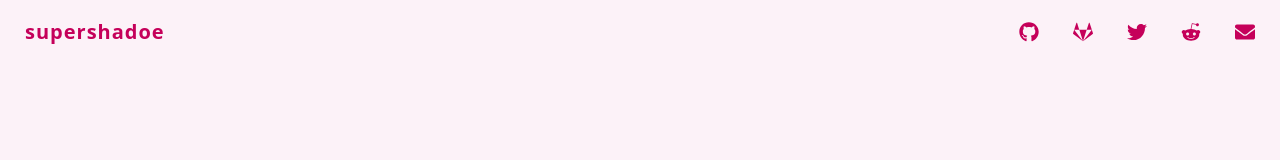
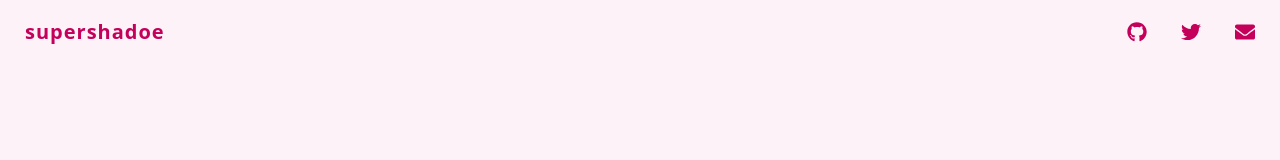
Before and after one commit to supershadoe/website, an Astro site: page / in a window 1280 px wide. Shown: the top 160 px of the page. Built offline with nearby package versions, Linux system fonts and the light colour scheme; Astro itself is replaced by a stand-in of ours.

Commit message:
Remove reddit and gitlab from landing site

```diff
--- a/src/components/fa-icons/GitLabIcon.astro
+++ /dev/null
@@ -1,11 +0,0 @@
-<svg
-    class="fill-base-content w-5 h-5 inline-block"
-    aria-label="GitLab"
-    xmlns="http://www.w3.org/2000/svg"
-    viewBox="0 0 512 512">
-    <!-- Font Awesome Free 5.15.4 by @fontawesome - https://fontawesome.com License - https://fontawesome.com/license/free (Icons: CC BY 4.0, Fonts: SIL OFL 1.1, Code: MIT License) -->
-    <title>GitLab</title>
-    <path
-        d="M105.2 24.9c-3.1-8.9-15.7-8.9-18.9 0L29.8 199.7h132c-.1 0-56.6-174.8-56.6-174.8zM.9 287.7c-2.6 8 .3 16.9 7.1 22l247.9 184-226.2-294zm160.8-88l94.3 294 94.3-294zm349.4 88l-28.8-88-226.3 294 247.9-184c6.9-5.1 9.7-14 7.2-22zM425.7 24.9c-3.1-8.9-15.7-8.9-18.9 0l-56.6 174.8h132z"
-    ></path>
-</svg>
--- a/src/components/fa-icons/RedditIcon.astro
+++ /dev/null
@@ -1,11 +0,0 @@
-<svg
-    class="fill-base-content w-5 h-5 inline-block"
-    aria-label="Reddit"
-    xmlns="http://www.w3.org/2000/svg"
-    viewBox="0 0 512 512">
-    <!-- Font Awesome Free 5.15.4 by @fontawesome - https://fontawesome.com License - https://fontawesome.com/license/free (Icons: CC BY 4.0, Fonts: SIL OFL 1.1, Code: MIT License) -->
-    <title>Reddit</title>
-    <path
-        d="M440.3 203.5c-15 0-28.2 6.2-37.9 15.9-35.7-24.7-83.8-40.6-137.1-42.3L293 52.3l88.2 19.8c0 21.6 17.6 39.2 39.2 39.2 22 0 39.7-18.1 39.7-39.7s-17.6-39.7-39.7-39.7c-15.4 0-28.7 9.3-35.3 22l-97.4-21.6c-4.9-1.3-9.7 2.2-11 7.1L246.3 177c-52.9 2.2-100.5 18.1-136.3 42.8-9.7-10.1-23.4-16.3-38.4-16.3-55.6 0-73.8 74.6-22.9 100.1-1.8 7.9-2.6 16.3-2.6 24.7 0 83.8 94.4 151.7 210.3 151.7 116.4 0 210.8-67.9 210.8-151.7 0-8.4-.9-17.2-3.1-25.1 49.9-25.6 31.5-99.7-23.8-99.7zM129.4 308.9c0-22 17.6-39.7 39.7-39.7 21.6 0 39.2 17.6 39.2 39.7 0 21.6-17.6 39.2-39.2 39.2-22 .1-39.7-17.6-39.7-39.2zm214.3 93.5c-36.4 36.4-139.1 36.4-175.5 0-4-3.5-4-9.7 0-13.7 3.5-3.5 9.7-3.5 13.2 0 27.8 28.5 120 29 149 0 3.5-3.5 9.7-3.5 13.2 0 4.1 4 4.1 10.2.1 13.7zm-.8-54.2c-21.6 0-39.2-17.6-39.2-39.2 0-22 17.6-39.7 39.2-39.7 22 0 39.7 17.6 39.7 39.7-.1 21.5-17.7 39.2-39.7 39.2z"
-    ></path>
-</svg>
--- a/src/layouts/site.astro
+++ b/src/layouts/site.astro
@@ -1,8 +1,6 @@
 ---
 import GitHubIcon from '../components/fa-icons/GitHubIcon.astro';
-import GitLabIcon from '../components/fa-icons/GitLabIcon.astro';
 import MailIcon from '../components/fa-icons/MailIcon.astro';
-import RedditIcon from '../components/fa-icons/RedditIcon.astro';
 import TwitterIcon from '../components/fa-icons/TwitterIcon.astro';
 import '../styles/global.css';
 
@@ -53,18 +51,8 @@ const { title } = Astro.props;
                         </a>
                         <a
                             class="btn btn-ghost rounded-sm"
-                            href="https://gitlab.com/supershadoe">
-                            <GitLabIcon />
-                        </a>
-                        <a
-                            class="btn btn-ghost rounded-sm"
                             href="https://twitter.com/supershadoe">
                             <TwitterIcon />
-                        </a>
-                        <a
-                            class="btn btn-ghost rounded-sm"
-                            href="https://reddit.com/u/supershadoe">
-                            <RedditIcon />
                         </a>
                         <a
                             class="btn btn-ghost rounded-sm"
```
